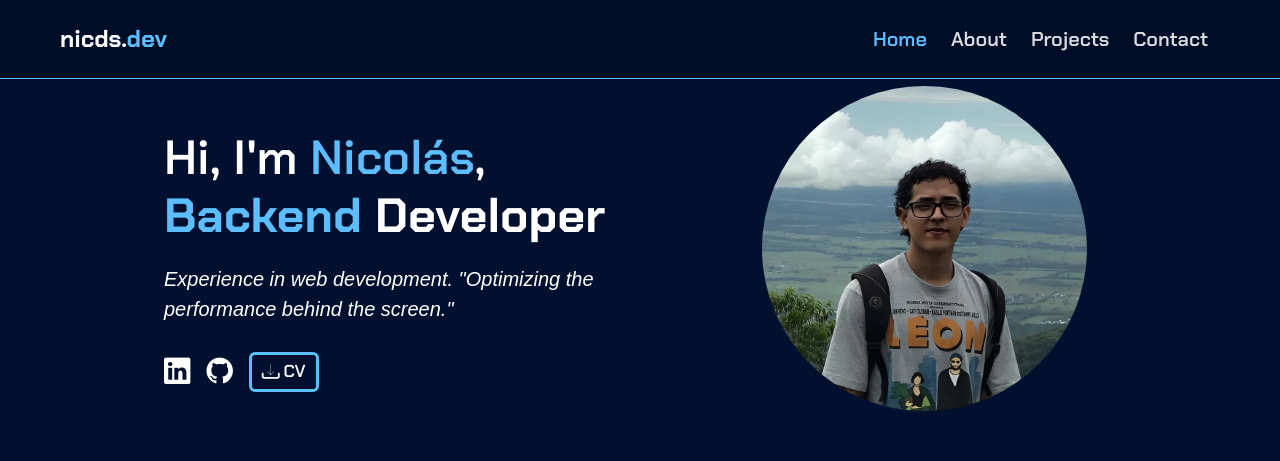
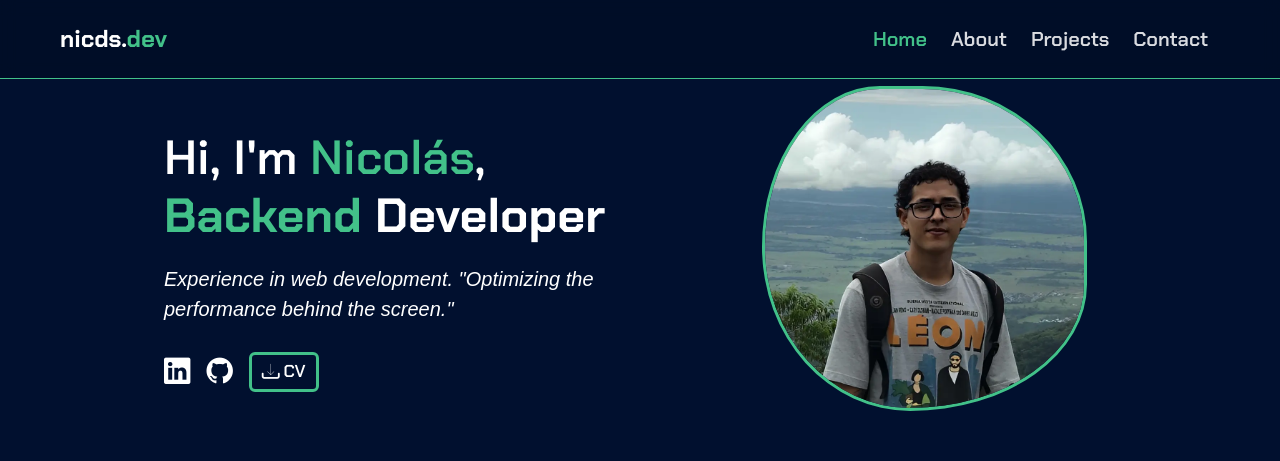
Before and after one commit to nicds-dev/portfolio-vue, a Vue app: page / in a window 1280 px wide. Shown: the top 461 px of the page. Built offline with nearby package versions, Linux system fonts and the light colour scheme; no server answers; a web font is replaced by a local one; what vue-sweetalert2 would draw is missing.

Commit message:
img animation and changed color styles

```diff
--- a/src/assets/styles/main.css
+++ b/src/assets/styles/main.css
@@ -38,7 +38,7 @@
 /*--------- Styles ---------*/
 body {
     font-family: 'Chakra Petch', sans-serif;
-    background-color: rgb(1, 16, 47);
+    background-color: #01102f;
     overflow: auto !important;
     padding-right: 0px !important;
 }
@@ -52,14 +52,14 @@ section.section-blue-gray {
     background-color: #102146;
 }
 .navbar-blur {
-    background-color: rgba(1, 10, 29, .4) !important;
+    background-color: #010a1d66 !important;
     backdrop-filter: blur(8px);
 }
 .border-blue {
-    border-bottom-color: rgb(93, 190, 255) !important;
+    border-bottom-color: #42C189 !important;
 }
 .text-blue {
-    color: rgb(93, 190, 255);
+    color: #42C189;
 }
 .p-text-color {
     color: #d9dbe0;
@@ -75,7 +75,7 @@ section.section-blue-gray {
 .box-project {
     box-shadow: 2px 2px 10px #24385B;
     background-color: #071d44;
-    border: 2px rgb(93, 190, 255) solid;
+    border: 2px #42C189 solid;
     transition-duration: .15s;
 }
 .box-project:hover {
@@ -90,7 +90,7 @@ section.section-blue-gray {
 .icon-project::before {
     font-size: 1.5rem;
     font-weight: bold !important;
-    color: rgb(93, 190, 255);
+    color: #42C189;
 }
 .icon-project:hover::before {
     color: white;
@@ -100,11 +100,11 @@ section.section-blue-gray {
     color: white;
 }
 .icon-social:hover {
-    color: rgb(93, 190, 255);
+    color: #42C189;
 }
 .btn-cv {
     background-color: #01102f;
-    outline: 3px rgb(93, 190, 255) solid !important;
+    outline: 3px #42C189 solid !important;
     color: white;
     outline-offset: -3px;
     transition: 400ms;
@@ -114,15 +114,15 @@ section.section-blue-gray {
     background-color: #24385B;
 }
 .btn-blue {
-    background-color: rgb(93, 190, 255);
-    outline: 3px rgb(93, 190, 255) solid !important;
+    background-color: #42C189;
+    outline: 3px #42C189 solid !important;
     outline-offset: -3px;
     transition: 400ms;
     font-size: 1.08rem;
 }
 .btn-languages {
-    background-color: rgb(93, 190, 255);
-    outline: 3px rgb(93, 190, 255) solid !important;
+    background-color: #42C189;
+    outline: 3px #42C189 solid !important;
     outline-offset: -3px;
     transition: 400ms;
     margin-inline: 0.2rem;
@@ -135,7 +135,7 @@ section.section-blue-gray {
 .no-box-shadow {
     box-shadow: none !important;
 }
-/*--------- Animation ---------*/
+/*--------- Animations ---------*/
 @keyframes bounce {
     0% {
         transform: translate(0)
@@ -149,16 +149,30 @@ section.section-blue-gray {
 }
 .icon-bounce::before {
     animation: bounce 1.3s ease-in-out infinite;
-    color: rgb(93, 190, 255);
+    color: #42C189;
     font-weight: bold !important;
 }
+@keyframes animate {
+    0%, 100%{
+        border-radius: 60% 40% 30% 70% / 60% 30% 70% 40%;
+    }
+    50%{
+        border-radius: 30% 60% 70% 40% / 50% 60% 30% 60%;
+    }
+}
+.blob {
+    border: 3px solid #42C189;
+    animation: animate 5s ease-in-out infinite;
+    transition: all 1s ease-in-out;
+}
+
 /*--------- Styles Scrollbar ---------*/
     /* (Chrome, Safari, Opera) */
 ::-webkit-scrollbar {
     width: 5px;
 }
 ::-webkit-scrollbar-thumb {
-    background-color: rgb(93, 190, 255);
+    background-color: #42C189;
     border-radius: 4px;
 }
 ::-webkit-scrollbar-track {
@@ -166,7 +180,7 @@ section.section-blue-gray {
 }
     /* WebKit (Firefox) */
 * {
-    scrollbar-color: rgb(93, 190, 255) #ccd6e133;
+    scrollbar-color: #42C189 #ccd6e133;
     scrollbar-width: thin;
 }
 /*--------- Extra Bootstrap ---------*/
@@ -184,8 +198,6 @@ section.section-blue-gray {
     .sidebar {
         background-color: rgba(1, 16, 47, .15);
         backdrop-filter: blur(8px);
-    }.w-img-80 {
-        max-width: 80%;
     }
 }
 @media (max-width: 576px) {
@@ -199,7 +211,7 @@ section.section-blue-gray {
 }
 .navbar-nav .nav-link.active,
 .navbar-nav .nav-link.show {
-    color: rgb(93, 190, 255) !important;
+    color: #42C189 !important;
 }
 .dropdown-menu {
     min-width: 6rem;
@@ -219,7 +231,7 @@ section.section-blue-gray {
     color: white !important;
 }
 .form-control:focus {
-    border-color: rgb(93, 190, 255);
+    border-color: #42C189;
     background-color: #33486C;
 }
 .form-control::placeholder {
--- a/src/views/About.vue
+++ b/src/views/About.vue
@@ -32,6 +32,6 @@
 
 <style scoped>
   ::marker {
-    color: rgb(93, 190, 255);
+    color: #42C189;
   }
 </style>
--- a/src/views/Home.vue
+++ b/src/views/Home.vue
@@ -16,7 +16,7 @@
         </div>
       </article>
       <div class="col-lg-5 col-md-8 order-1 mx-auto mx-lg-0 text-center">
-        <img :src="userData.img" alt="nicds picture" class="img-fluid w-img-80 rounded-circle">
+        <img :src="userData.img" alt="nicds picture" class="img-fluid blob">
       </div>
       <div class="d-flex flex-column flex-lg-row align-items-center pt-lg-5 py-4 row-gap-5 order-3">
           <h2 class="col-lg-2 col text-lg-start text-center fw-bold fs-4 mb-0">Tech
--- a/src/views/Projects.vue
+++ b/src/views/Projects.vue
@@ -46,17 +46,9 @@ export default {
           ],
         },
         {
-          title: "Test Django REST Framework",
-          description: "Technical test provided by a local company, basic concepts of DRF (orm framework, serializers, class-based views, etc.).",
-          source: "https://github.com/nicds-dev/django_test",
-          link: "https://www.youtube.com/",
-          youtube: "",
-          img: require("@/assets/img/drf_test.webp"),
-          tags: [
-            'Django', 'Postman', 'VueJS', 'PostgreSQL', 'Bootstrap',
-          ],
         },
-        {},
+        {
+        },
       ],
     }
   },
```
